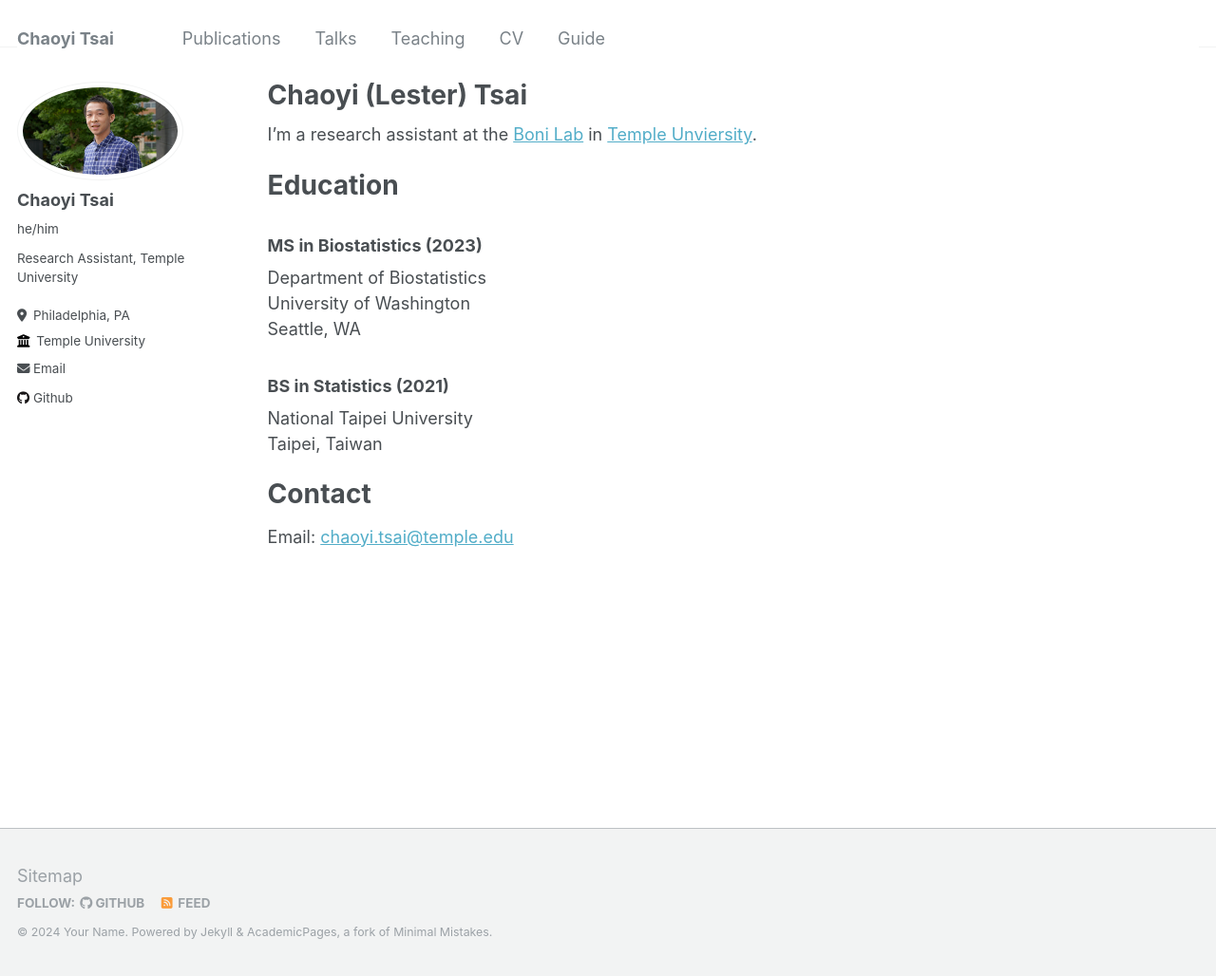
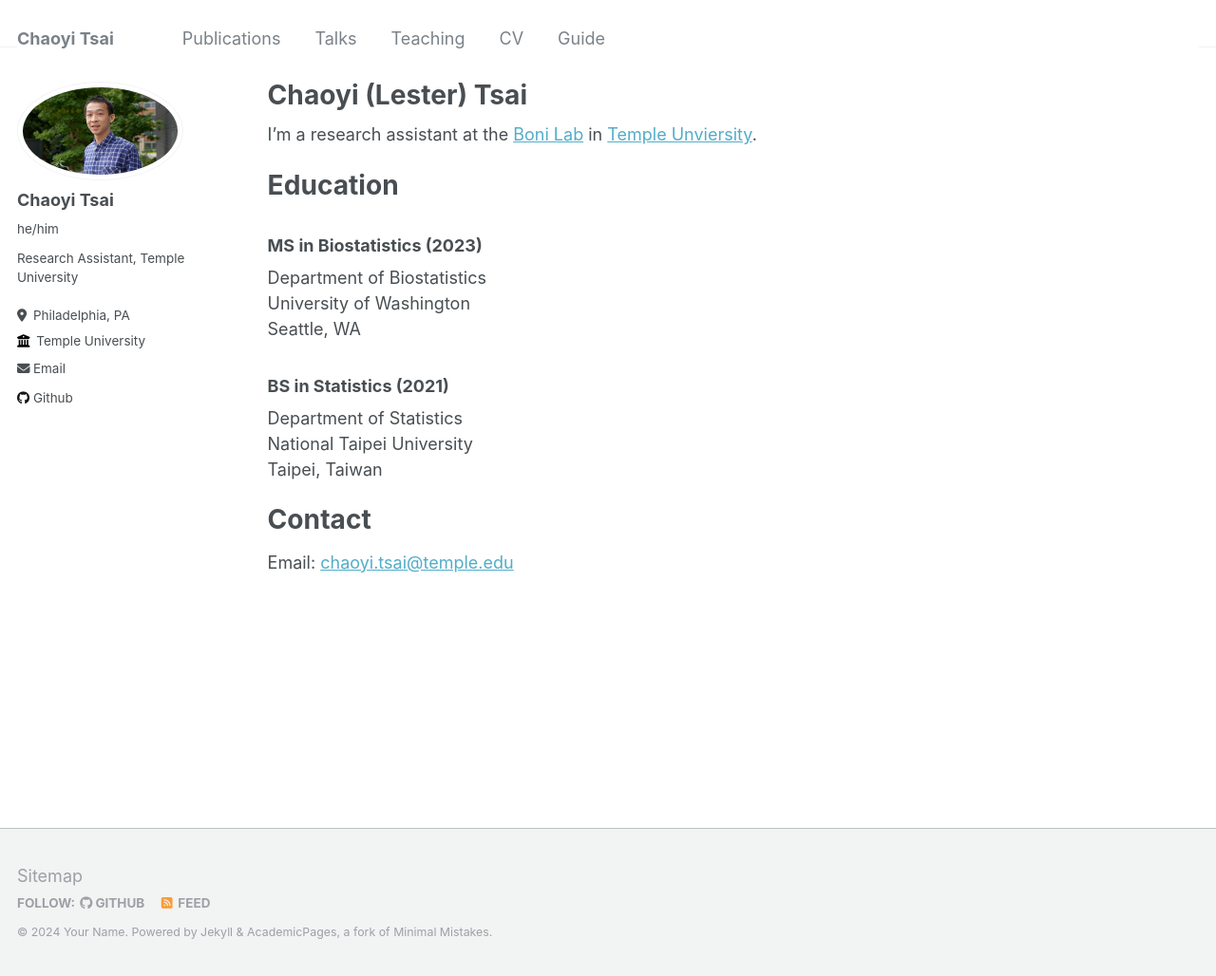
Before and after one commit to Lestertsai/Lestertsai.github.io, a Jekyll site: the page built from _pages/about.md, in a window 1280 px wide and 1028 px high. Shown: the whole window at 95% size. Built offline with Jekyll 4.4.1, drawn with Linux system fonts in a browser that asks for light colours.

Commit message:
Update about.md

```diff
--- a/_pages/about.md
+++ b/_pages/about.md
@@ -17,6 +17,7 @@ University of Washington \
 Seattle, WA
 
 ### BS in Statistics (2021)
+Department of Statistics \
 National Taipei University \
 Taipei, Taiwan
 
```
